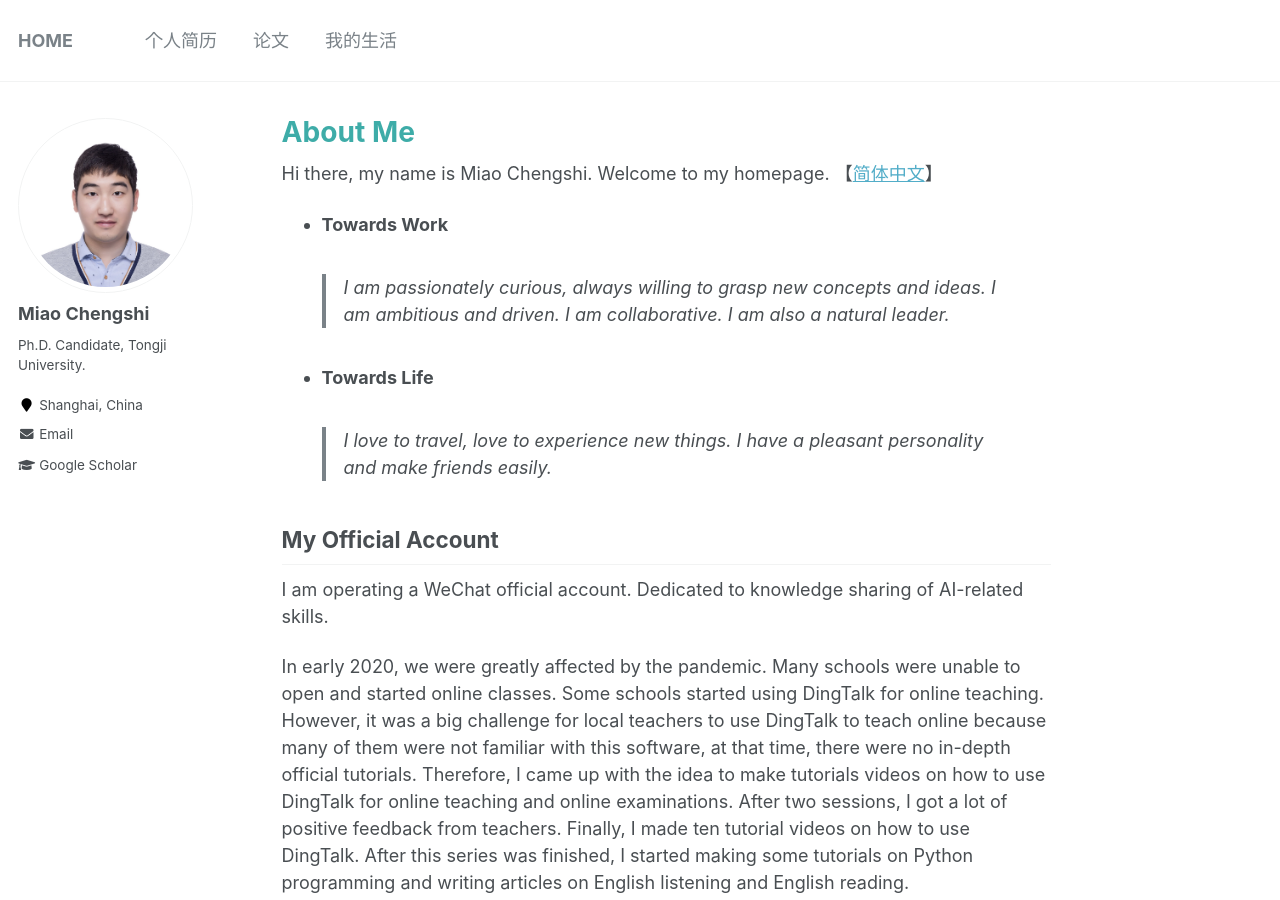
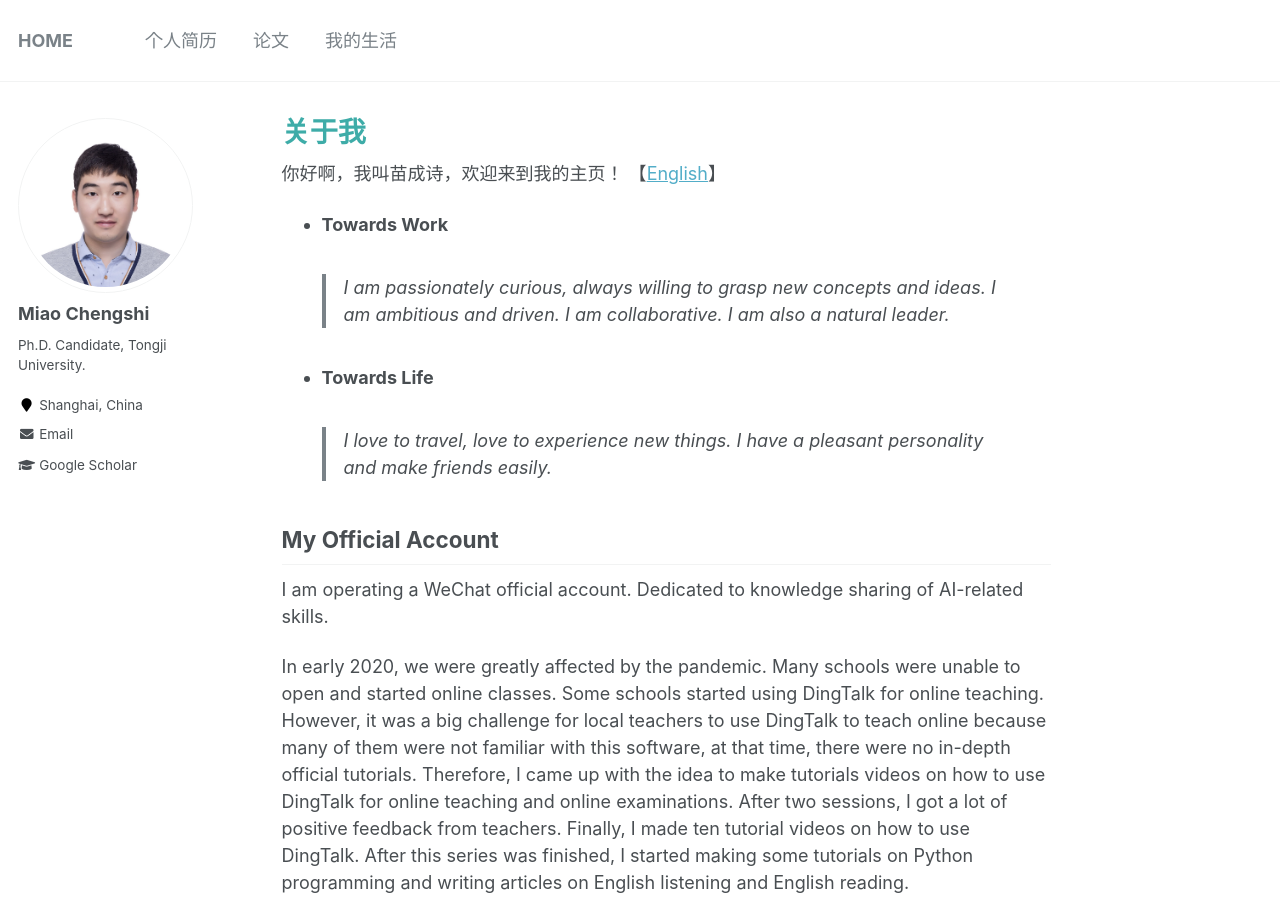
Before and after one commit to miaochengshi/cn, a Jekyll site: the page built from _pages/about.md, in a window 1280 px wide and 900 px high. Built offline with Jekyll 4.4.1, drawn with Linux system fonts in a browser that asks for light colours.

Commit message:
Update about.md

```diff
--- a/_pages/about.md
+++ b/_pages/about.md
@@ -1,6 +1,6 @@
 ---
 permalink: /
-title: "About Me"
+title: "关于我"
 excerpt: "About me"
 author_profile: true
 redirect_from:
@@ -8,7 +8,7 @@ redirect_from:
   - /about.html
 ---
 
-Hi there, my name is Miao Chengshi. Welcome to my homepage. 【[简体中文](https://miaochengshi.github.io/cn/)】
+你好啊，我叫苗成诗，欢迎来到我的主页！ 【[English](https://miaochengshi.github.io)】
 
 - **Towards Work**
 > I am passionately curious, always willing to grasp new concepts and ideas. I am ambitious and driven. I am collaborative. I am also a natural leader.
```
